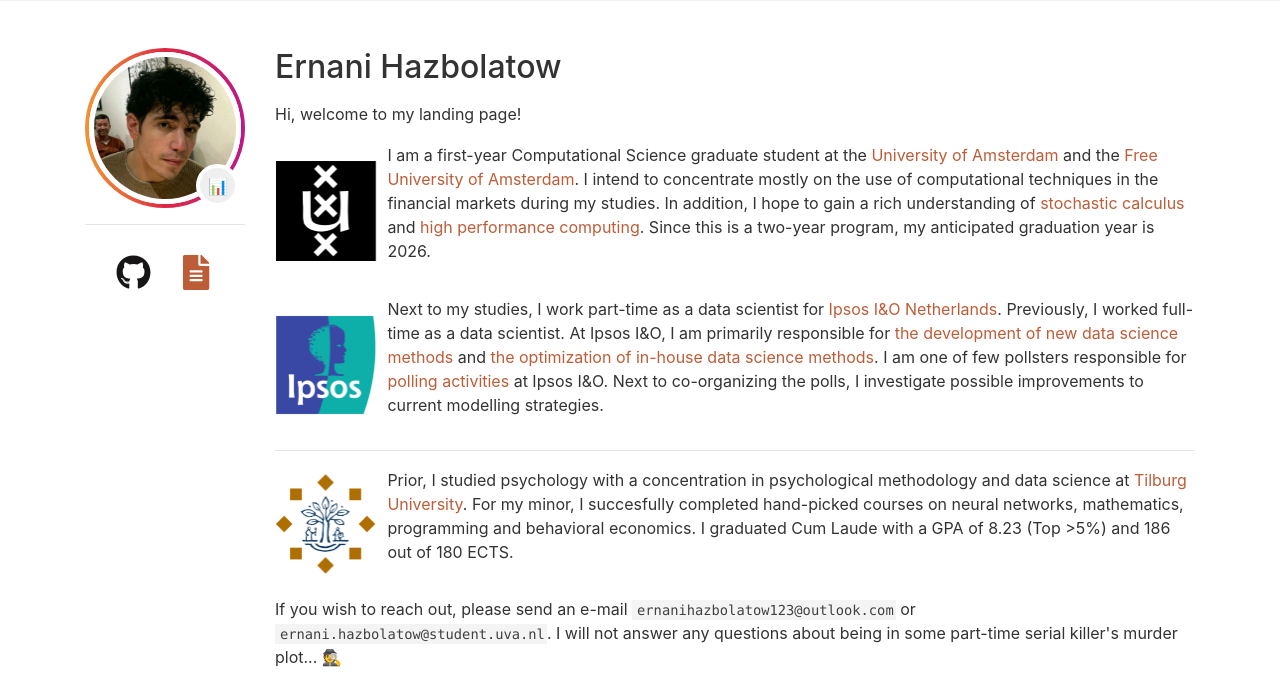
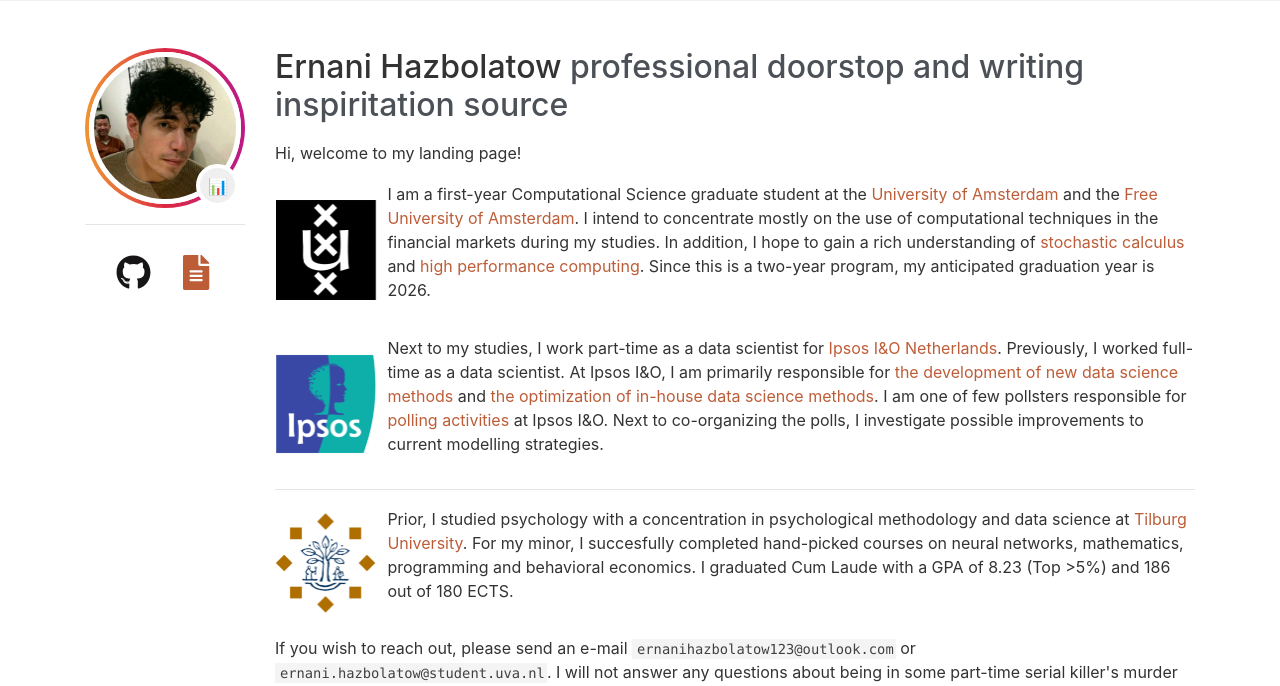
Before and after one commit to NaniHazbolatow/personalblogv2, a Jekyll site: the page built from index.md, in a window 1280 px wide and 900 px high, cut to the strip 0-686 px from the top of the window. Built offline with Jekyll 4.4.1, drawn with Linux system fonts in a browser that asks for light colours; nearby versions of some CDN libraries; some web fonts are replaced.

Commit message:
Update about.yaml

```diff
--- a/_data/about.yaml
+++ b/_data/about.yaml
@@ -1,7 +1,7 @@
 # basic information
 name: Ernani Hazbolatow
 profile-pic: assets/img/new_pic.jpg
-#pronunciation: /kʰæŋ/
+pronunciation: professional doorstop and writing inspiritation source
 
 # emoji indicator
 emoji: 📊
```
